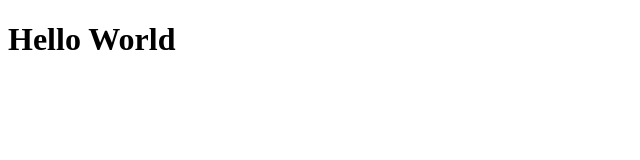
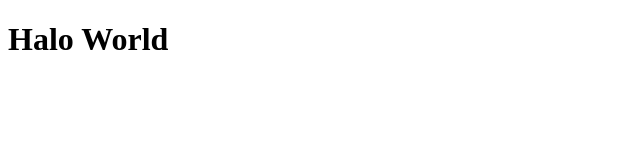
Before and after one commit to pbhatnagar3/react-app, a React (Create React App) app: page / in a window 1280 px wide. Shown: the top 160 px of the page, without its empty margins (0-640 px from the left). Built offline with nearby package versions, Linux system fonts and the light colour scheme; the HTML template or start-up script is replaced by a standard one.

Commit message:
simple components and the difference between a stateless and a stateful component

```diff
--- a/src/App.js
+++ b/src/App.js
@@ -1,4 +1,17 @@
-import React from 'react';
-const App = () => <h1> Hello World </h1>
+import React from 'react'
 
-export default App;
+// stateful component
+class App extends React.Component {
+  render() {
+    return <h1 classname='Halo'> Halo World </h1>
+
+    // return React.createElement('h1', null, "Hello World");
+    // this is the same as the other thing
+
+  }
+}
+
+// if you don't need the states and would rather just have a simple component
+//  that does not take any input, you can do the following:
+// const App = () => <h1> Hello Stateless </h1>
+export default App
```
